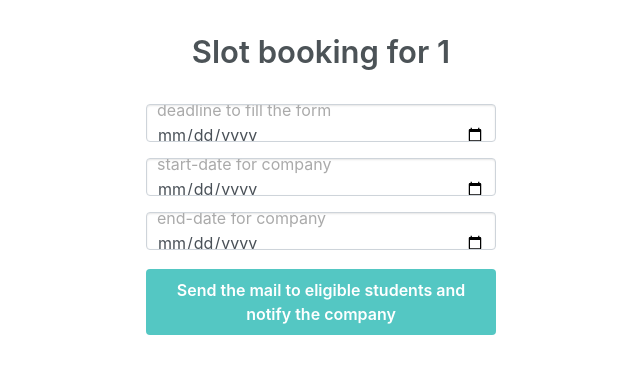
After one commit to Nipun-ML/placementPortal, a Flask app: page /1/give_slot in a window 1280 px wide. The commit adds this page. Shown: the top 374 px of the page, without its empty margins (319-959 px from the left). Run offline with Flask 2, Linux system fonts and the light colour scheme; some libraries are stand-ins or nearby versions.

Commit message:
IncompleteGoogleSheets

```diff
--- a/app.py
+++ b/app.py
@@ -1,9 +1,19 @@
 from flask import Flask,render_template, request,redirect
 from cs50 import SQL
+from flask_mail import Mail, Message
+import send_emails
+import googlesheets
+
+app = Flask(__name__)
+app.config['MAIL_SERVER']='smtp.gmail.com'
+app.config['MAIL_PORT'] = 465
+app.config['MAIL_USERNAME'] = 'suradkarknipun@gmail.com'
+app.config['MAIL_PASSWORD'] = 'NipuN@123'
+app.config['MAIL_USE_TLS'] = False
+app.config['MAIL_USE_SSL'] = True
+db = SQL("sqlite:///placement_portal.db")
 
 
-app = Flask(__name__)
-db = SQL("sqlite:///placement_portal.db")
 @app.route('/')
 def index():
     return render_template("login.html")
@@ -14,7 +24,8 @@ def check():
     password = request.form.get('password')
     rows = db.execute("Select * from students where id =:id and password = :password",id=id_,password=password)
     if len(rows) == 1 :
-        return render_template("success.html")
+          send_emails.send_mail(app)
+          return render_template("success.html")
     else:
         return render_template('failure.html')
 
@@ -26,12 +37,35 @@ def student_signup():
 def company_signup():
     return render_template("company_signup.html")
 
+@app.route('/<comp_name>/give_slot',methods=['get'])
+def give_slot(comp_name):
+    return render_template("slot_booking.html",comp_name=comp_name)
+
+
+@app.route('/time_slot',methods=['post'])
+def time_slot():
+    company_name = request.form.get('company_name')
+    criteria     = request.form.get('elg_criteria')
+    ctc          = request.form.get('ctc')
+    contact_no   = request.form.get('contact_no')
+    contact_email = request.form.get('contact_email')
+    computer      = request.form.get('computer')
+    mechanical    = request.form.get('mechanical')
+    electronics   = request.form.get('electronics')
+    iscomputer    = True if computer=='Computer' else False
+    ismechanical  = True if mechanical=='Mechanical' else False
+    iselectronics = True if electronics=='Electronics' else False
+    result = db.execute("INSERT INTO 'companies' (company,criteria,ctc,number,email,computer,mechanical,electronics) values(:name,:criteria,:ctc,:no,:email,:computer,:mechanical,:electronics)"
+    ,name=company_name,criteria=criteria,ctc=ctc,no=contact_no,email=contact_email,computer=iscomputer,mechanical=ismechanical,electronics=iselectronics)
+    send_emails.tpo(app,company_name,criteria,ctc,contact_no,contact_email,computer,mechanical,electronics)
+    return "We have Successfully received your data.The TPO would get back to you as soon as possible"
+'''
 @app.route('/display_list',methods=['post'])
 def display_list():
     criteria = request.form.get('criteria')
     eligible = db.execute("Select name,email,cgpa from students where cgpa>=:criteria",criteria=criteria)
     return render_template("display_eligible_list.html",eligible=eligible)
-
+'''
 @app.route('/db_put',methods=['post'])
 def db_put():
     id_ = request.form.get("id")
@@ -43,3 +77,31 @@ def db_put():
     result = db.execute("INSERT INTO 'students' (id,password,name,email,branch,cgpa) values(:id_,:password,:name,:email,:branch,:cgpa)",id_=id_,
     password=password,name=name,email=email,branch=branch,cgpa=cgpa)
     return redirect("/")
+
+@app.route('/<comp_name>/notify',methods=["post"])
+def notify(comp_name):
+    deadline = request.form.get('deadline')
+    startdate = request.form.get('start-date')
+    enddate   = request.form.get('end-date')
+    update = db.execute("update companies set deadline=:deadline,start_date=:start_date,end_date=:end_date  where company=:name",name=comp_name,
+    deadline = deadline,start_date=startdate,end_date=enddate)
+    info_criteria = db.execute("Select * from companies where company=:name",name=comp_name)
+    entry = info_criteria[0]
+    branch_list=[]
+    if entry.get("computer")==1:
+        branch_list.append("Computers")
+    if entry.get("mechanical")==1:
+        branch_list.append("Mechanical")
+    if entry.get("electronics")==1:
+        branch_list.append("Electronics")
+    eligible_students = db.execute("select id,name,email,branch,cgpa from students where cgpa>=:criteria and branch in (:branch_list)",branch_list=branch_list,criteria=entry.get("criteria"))
+    send_emails.students(app,eligible_students,entry)
+    return "ALL THE ELIGIBLE STUDENTS WHERE INFORMED"
+
+@app.route('/<id_>/<comp_name>/entry',methods=['get'])
+def google_sheet(id_,comp_name):
+     applied = db.execute("select id,name,email,branch,cgpa from students where id=:id",id=id_)
+     print(len(applied))
+     comp_info = db.execute("select company,email from companies where company=:company",company=comp_name)
+     googlesheets.make_entry(applied[0],comp_info[0])
+     return "Success"
--- /dev/null
+++ b/googlesheets.py
@@ -0,0 +1,26 @@
+import gspread
+from oauth2client.service_account import ServiceAccountCredentials
+import pprint
+
+scope = ['https://spreadsheets.google.com/feeds','https://www.googleapis.com/auth/drive','https://www.googleapis.com/auth/spreadsheets']
+creds = ServiceAccountCredentials.from_json_keyfile_name('PlacementPortal.json', scope)
+client = gspread.authorize(creds)
+
+def make_entry(applied,comp_info):
+    try:
+        print("here2")
+        sh = client.open(comp_info.get('company'))
+        sheet = sh.sheet1
+        #row = ["ID","Name","Email","Branch","CGPA"]
+        row = [applied.get("id"),applied.get("name"),applied.get("email"),applied.get("branch"),applied.get("cgpa")]
+        sheet.insert_row(row)
+
+    except:
+        print("here1")
+        sh = client.create(comp_info.get('company'))
+        sheet=sh.sheet1
+        row = ["ID","Name","Email","Branch","CGPA"]
+        sheet.insert_row(row)
+        row = [applied.get("id"),applied.get("name"),applied.get("email"),applied.get("branch"),applied.get("cgpa")]
+        sheet.insert_row(row)
+        sh.share(comp_info.get('email'),with_link=True,email_message="Please Find the Link for google spreadsheet containing the list of eligible and interested students")
--- /dev/null
+++ b/templates/msg.html
@@ -0,0 +1,5 @@
+{% extends "layout.html" %}
+
+{% block body%}
+ <a href="http://127.0.0.1:5000/{{args}}"> CLICK HERE</a>
+{% endblock %}
--- /dev/null
+++ b/templates/slot_booking.html
@@ -0,0 +1,95 @@
+{% extends "layout.html" %}
+
+{% block head %}
+<style>
+
+.send-button{
+	background: #54C7C3;
+	width:100%;
+	font-weight: 600;
+	color:#fff;
+	padding: 8px 25px;
+	margin-top: 0.5cm;
+}
+input[type="date"]:before {
+    content: attr(placeholder) !important;
+    color: #aaa;
+    margin-right: 0.5em;
+  }
+  input[type="date"]:focus:before,
+  input[type="date"]:valid:before {
+    content: "";
+  }
+
+
+input[type=number]::-webkit-inner-spin-button,
+input[type=number]::-webkit-outer-spin-button {
+	-webkit-appearance: none;
+	margin: 0;
+}
+
+.my-input{
+	box-shadow: inset 0 1px 2px rgba(0, 0, 0, 0.1);
+	cursor: text;
+	padding: 8px 10px;
+	transition: border .1s linear;
+}
+.header-title{
+	margin: 2rem 0;
+}
+h1{
+	font-size: 31px;
+	line-height: 40px;
+	font-weight: 600;
+	color:#4c5357;
+}
+h2{
+	color: #5e8396;
+	font-size: 21px;
+	line-height: 32px;
+	font-weight: 400;
+}
+
+
+@media screen and (max-width:480px){
+	h1{ font-size: 26px; }
+	h2{ font-size: 20px; }
+}
+</style>
+{% endblock %}
+
+{% block body %}
+
+        <div class="container">
+                <div class="col-md-6 mx-auto text-center">
+                   <div class="header-title">
+                      <h1 class="wv-heading--title">
+                         Slot booking for {{comp_name}}
+                      </h1>
+                   </div>
+                </div>
+                <div class="row">
+                   <div class="col-md-4 mx-auto">
+                      <div class="myform form ">
+                         <form action="/{{comp_name}}/notify"  method="post" name="login">
+                            <div class="form-group">
+                               <input type="date" name="deadline" class="form-control my-input" placeholder="deadline to fill the form" required>
+									 </div>
+									 <div class="form-group">
+										<input type="date" name="start-date" class="form-control my-input" placeholder="start-date for company" required>
+									</div>
+									<div class="form-group">
+										<input type="date" name="end-date" step="1"  class="form-control my-input" placeholder="end-date for company" required>
+									</div>
+							 </div>
+                            <div class="text-center">
+                               <button type="submit" class=" btn btn-block send-button tx-tfm">Send the mail to eligible students and notify the company</button>
+                            </div>
+
+                         </form>
+                      </div>
+                   </div>
+                </div>
+              </div>
+
+{% endblock %}
```
Also changed, not shown: PlacementPortal.json (added, +12 -0 lines), send_emails.py (added, +42 -0 lines), templates/app.py (added, +7 -0 lines), templates/company_signup.html (+30 -6 lines), placement_portal.db.
